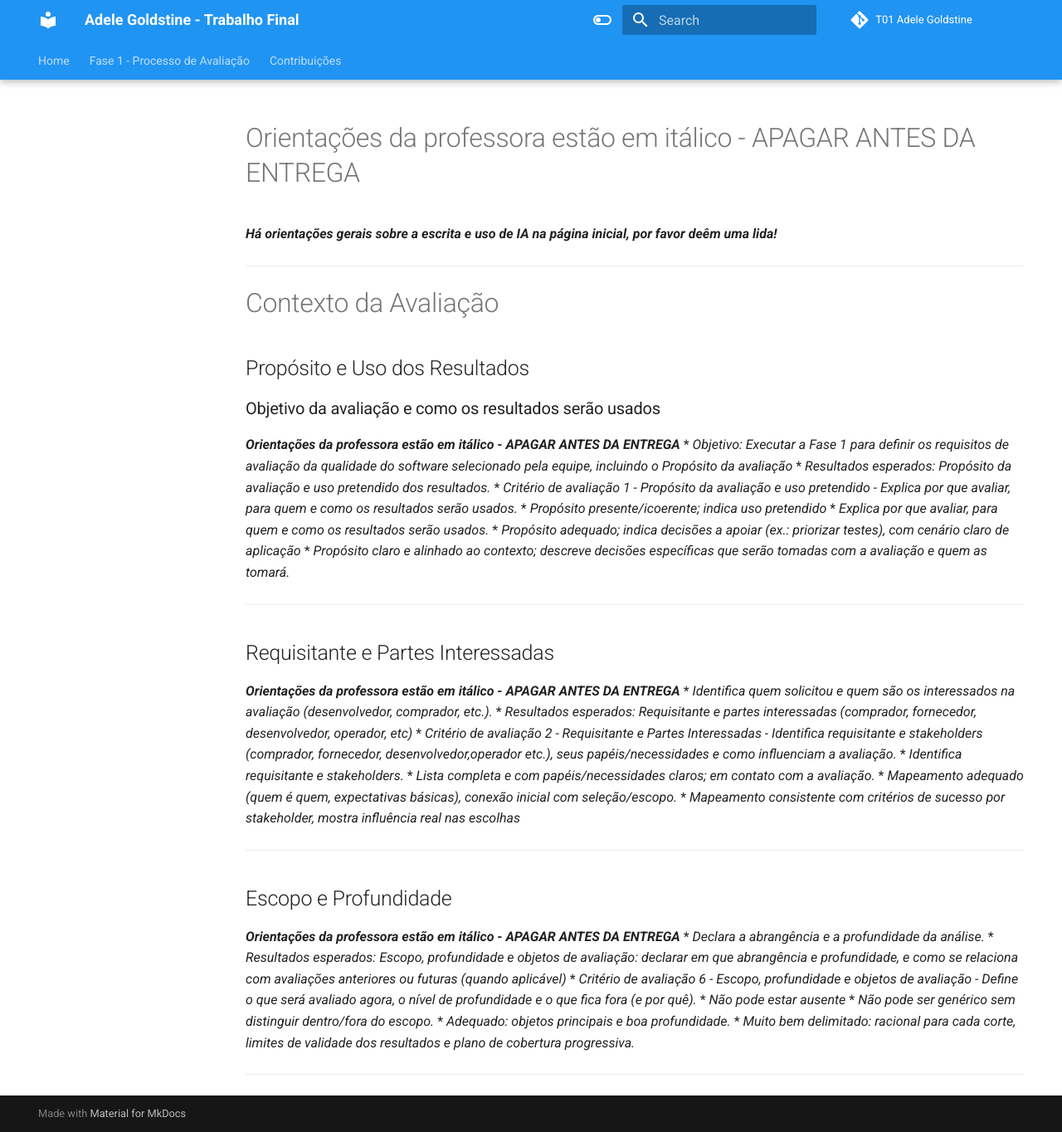
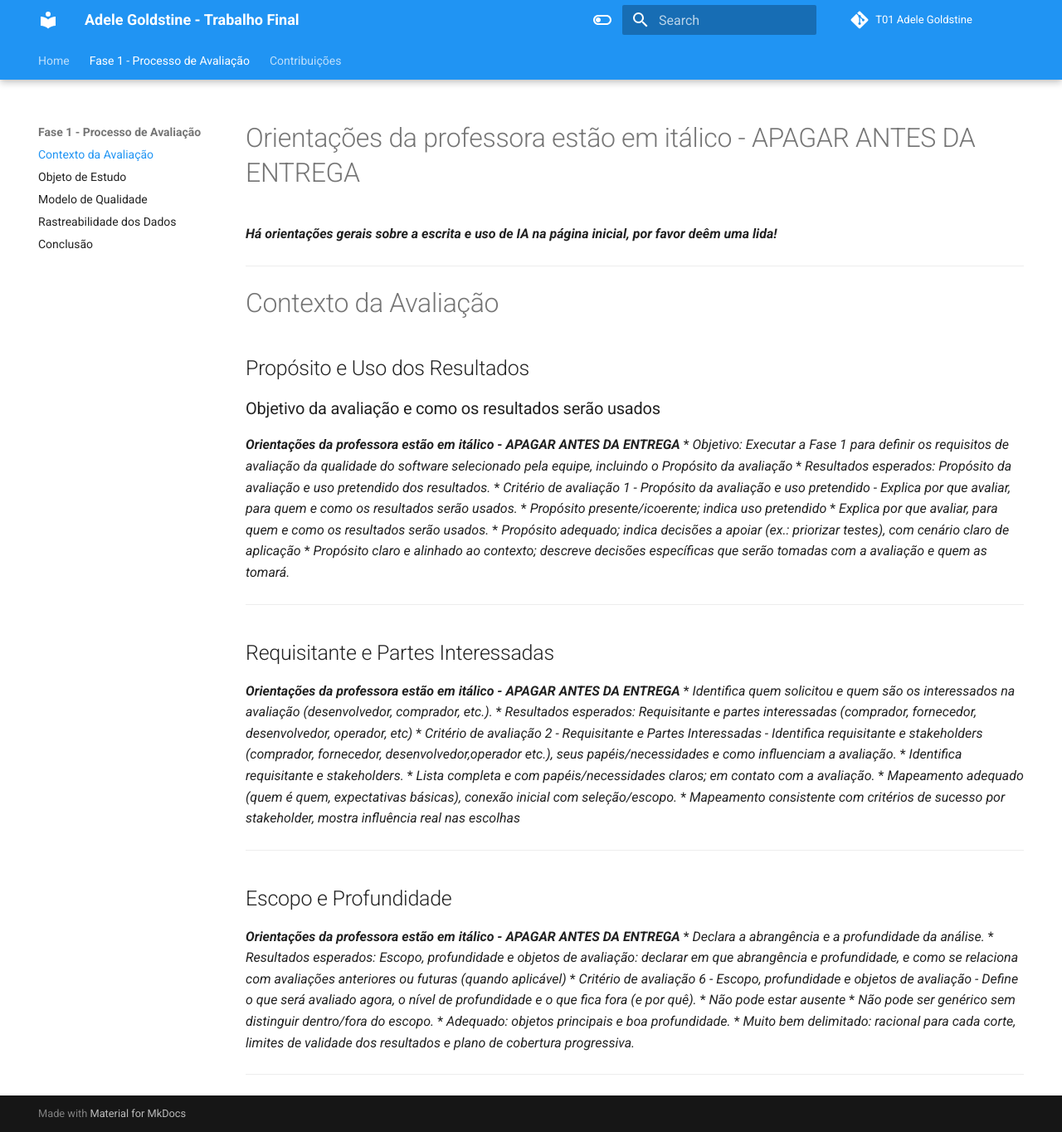
Before and after one commit to FCTE-Qualidade-de-Software-1/2025-2_T01_ADELE-GOLDSTINE, an MkDocs documentation site: the page built from docs/fase_1/contexto-avaliacao.md, in a window 1280 px wide and 1364 px high. Shown: the whole window at 83% size. Built offline with MkDocs 1.6.1 and Material for MkDocs 9.7.7, drawn with Linux system fonts in a browser that asks for light colours; comment, search, counter and statistics services are not loaded; some of the changed lines change nothing that is shown.

Commit message:
changes nav path on mkdocs yml

```diff
--- a/mkdocs.yml
+++ b/mkdocs.yml
@@ -37,11 +37,10 @@ theme:
 nav:
   - Home: "index.md"
   - Fase 1 - Processo de Avaliação:
-    - Aplicação Escolhida: "fase_1/aplicacao-escolhida.md"
-    - Classificação e Ênfase das Características de Qualidade: "fase_1/classificacao-caracteristicas.md"
-    - Proposta de Avaliação e Melhoria: "fase_1/proposta-avaliacao.md"
-    - Especificação do Modelo: "fase_1/especificacao-modelo.md"
-    - Objetivos de Desenvolvimento Sustentável da ONU: "fase_1/relacao-ods.md"
+    - Contexto da Avaliação: "fase_1/contexto-avaliacao.md"
+    - Objeto de Estudo: "fase_1/objeto-estudo.md"
+    - Modelo de Qualidade: "fase_1/modelo-qualidade.md"
+    - Rastreabilidade dos Dados: "fase_1/rastreabilidade-dados.md"
     - Conclusão: "fase_1/conclusao.md"
   - Contribuições:
-    - Fase 1: "contribuicoes/fase_1.md"
+    - Fase 1: "contribuicoes/fase-1.md"
```
Also changed, not shown: docs/contribuicoes/fase-1.md (renamed from docs/contribuicoes/fase_1.md), docs/fase_1/contexto-avaliacao.md (renamed from docs/fase_1/contexto_avaliacao.md).
